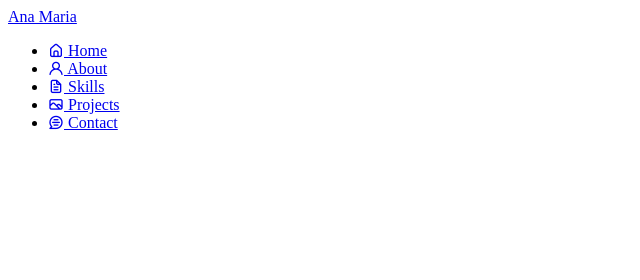
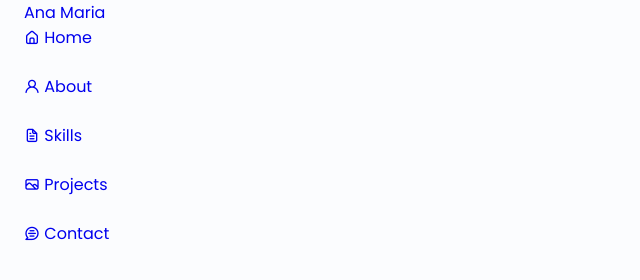
Before and after one commit to anambedoya/portfolio, a plain HTML site: page index.html in a window 1280 px wide. Shown: the whole page, without its empty margins (0-640 px from the left). Drawn offline with nearby package versions, Linux system fonts and the light colour scheme.

Commit message:
Redefining styles for the page

```diff
--- a/assets/css/styles.css
+++ b/assets/css/styles.css
@@ -1,69 +1,69 @@
 /*==================== GOOGLE FONTS ====================*/
-
+@import url('https://fonts.googleapis.com/css2?family=Poppins:wght@400;500;600&display=swap');
 
 /*==================== VARIABLES CSS ====================*/
 :root {
-    --header-height: ;
+    --header-height: 3rem;
 
     /*========== Colors ==========*/
     /* Change favorite color */
-    --hue-color: ; /*Purple 250 - Green 142 - Blue 230 - Pink 340*/
+    --hue-color: 226; /*Purple 250 - Green 142 - Blue 230 - Pink 340*/
 
     /* HSL color mode */
-    --first-color: ;
-    --first-color-second: ;
-    --first-color-alt: ;
-    --first-color-lighter: ;
-    --title-color: ;
-    --text-color: ;
-    --text-color-light: ;
-    --input-color: ;
-    --body-color: ;
-    --container-color: ;
+    --first-color: hsl(var(--hue-color), 65%, 35%);
+    --first-color-second: hsl(var(--hue-color), 65%, 35%);
+    --first-color-alt: hsl(var(--hue-color), 53%, 27%);
+    --first-color-lighter: hsl(var(--hue-color), 98%, 80%);
+    --title-color: hsl(var(--hue-color), 8%, 15%);
+    --text-color: hsl(var(--hue-color), 8%, 45%);
+    --text-color-light: hsl(var(--hue-color), 8%, 65%);
+    --input-color: hsl(var(--hue-color), 70%, 96%);
+    --body-color: hsl(var(--hue-color), 60%, 99%);
+    --container-color: #FFF;
 
     /*========== Font and typography ==========*/
-    --body-font: ;
+    --body-font: 'Poppins', sans-serif;;
 
     /* .5rem = 8px, 1rem = 16px, 1.5rem = 24px ... */
-    --big-font-size: ;
-    --h1-font-size: ;
-    --h2-font-size: ;
-    --h3-font-size: ;
-    --normal-font-size: ;
-    --small-font-size: ;
-    --smaller-font-size: ;
+    --big-font-size: 2rem;
+    --h1-font-size: 1.5rem;
+    --h2-font-size: 1.25rem;
+    --h3-font-size: 1.125rem;
+    --normal-font-size: .938rem;
+    --small-font-size: .813rem;
+    --smaller-font-size: .75rem;
 
     /*========== Font weight ==========*/
-    --font-medium: ;
-    --font-semi-bold: ;
+    --font-medium: 500;
+    --font-semi-bold: 600;
 
     /*========== Margenes Bottom ==========*/
     /* .25rem = 4px, .5rem = 8px, .75rem = 12px ... */
-    --mb-0-25: ;
-    --mb-0-5: ;
-    --mb-0-75: ;
-    --mb-1: ;
-    --mb-1-5: ;
-    --mb-2: ;
-    --mb-2-5: ;
-    --mb-3: ;
+    --mb-0-25: .25rem;
+    --mb-0-5: .5rem;
+    --mb-0-75: .75rem;
+    --mb-1: 1rem;
+    --mb-1-5: 1.5rem;
+    --mb-2: 2rem;
+    --mb-2-5: 2.5rem;
+    --mb-3: 3rem;
 
     /*========== z index ==========*/
-    --z-tooltip: ;
-    --z-fixed: ;
-    --z-modal: ;
+    --z-tooltip: 10;
+    --z-fixed: 100;
+    --z-modal: 1000;
 }
 
 /* Font size for large devices */
 @media screen and (min-width: 968px) {
     :root {
-        --big-font-size: ;
-        --h1-font-size: ;
-        --h2-font-size: ;
-        --h3-font-size: ;
-        --normal-font-size: ;
-        --small-font-size: ;
-        --smaller-font-size: ;
+        --big-font-size: 3rem;
+        --h1-font-size: 2.25rem;
+        --h2-font-size: 1.5rem;
+        --h3-font-size: 1.25rem;
+        --normal-font-size: 1rem;
+        --small-font-size: .875rem;
+        --smaller-font-size: .813rem;
     }
 }
 
@@ -74,13 +74,73 @@
 
 
 /*==================== BASE ====================*/
+*{
+    box-sizing: border-box;
+    padding: 0;
+    margin: 0;
+}
 
+html {
+    scroll-behavior: smooth;
+}
+
+body {
+    margin: 0 0 var(--header-height) 0;
+    font-family: var(--body-font);
+    font-size: var(--normal-font-size);
+    background-color: var(--body-color);
+    color: var(--text-color);
+}
+
+h1, h2, h3, h4 {
+    color: var(--title-color);
+    font-weight: var(--font-semi-bold);
+}
+
+ul {
+    list-style: none;
+}
+
+a {
+    text-decoration: none;
+}
+
+img {
+    max-width: 100%;
+    height: auto;
+}
 
 /*==================== REUSABLE CSS CLASSES ====================*/
+.section {
+    padding: 2rem 0 4rem;
+}
 
+.section__title {
+    font-size: var(--h1-font-size);
+}
+
+.section__subtitle {
+    display: block;
+    font-size: var(--small-font-size);
+    margin-bottom: var(--mb-3);
+}
+
+.section__title,
+.section__subtitle {
+    text-align: center;
+}
 
 /*==================== LAYOUT ====================*/
+.container {
+    max-width: 768px;
+    margin-left: var(--mb-1-5);
+    margin-right: var(--mb-1-5);
+}
 
+.grid {
+    display: grid;
+    gap: 1.5rem;
+}
 
 /*==================== NAV ====================*/
 
```
